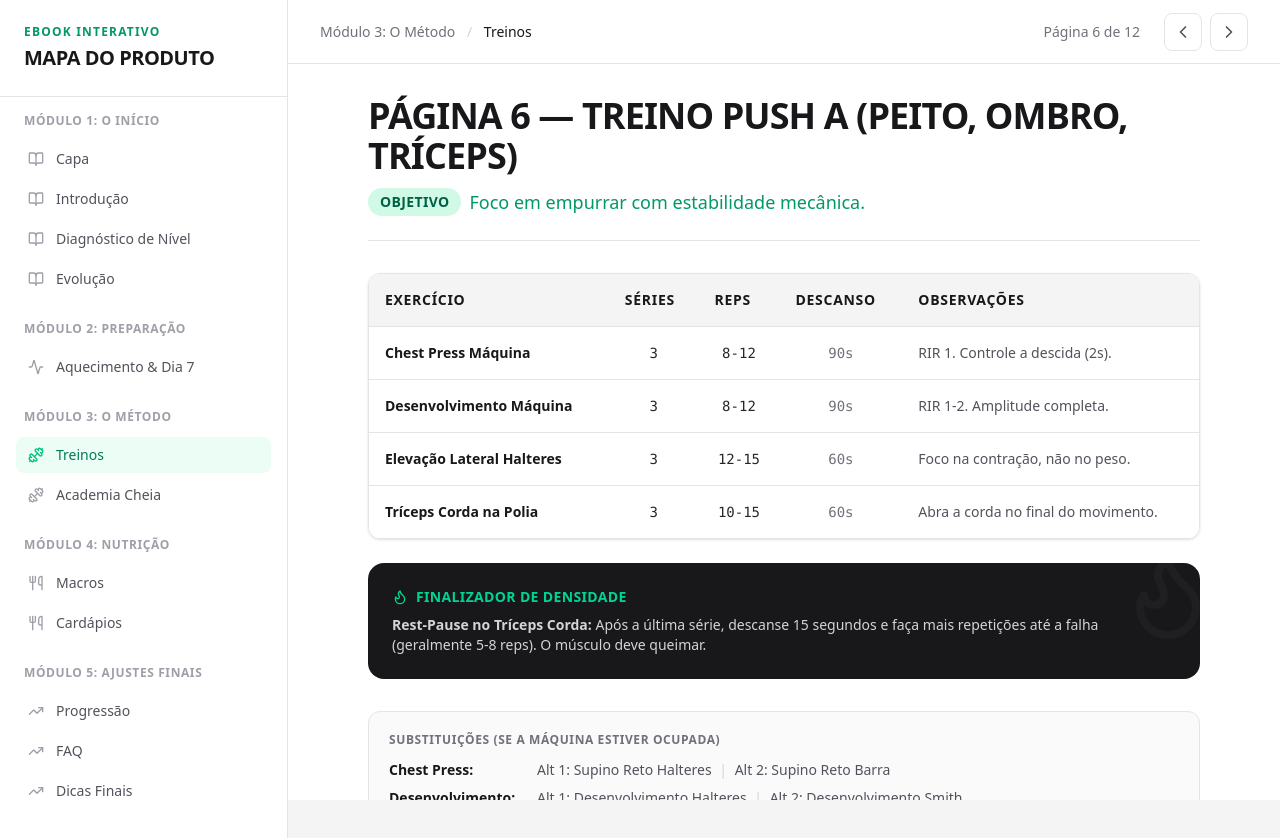
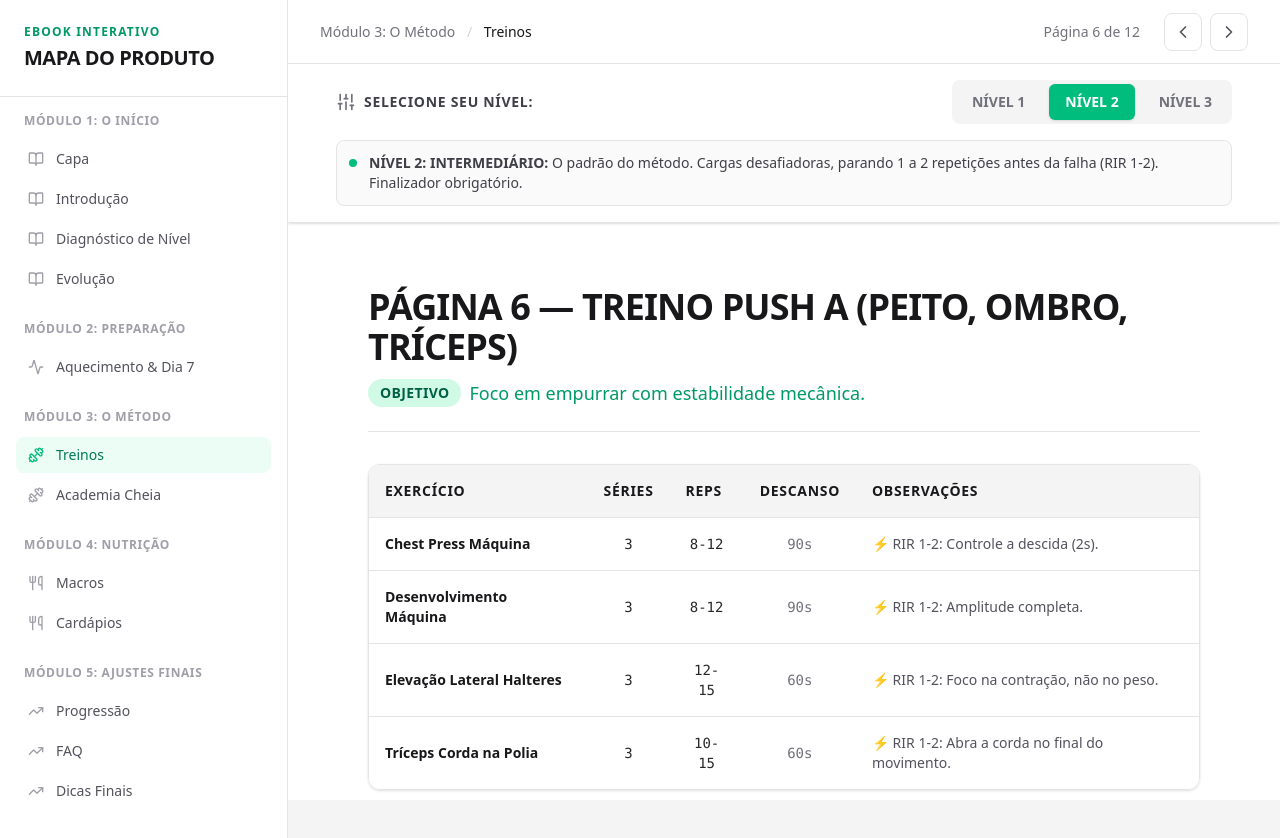
Before and after one commit to miguelmontezzo/ebookOS, a React (Vite) app: page / in a window 1280 px wide. Both pictures are taken after a click on the button "Treinos". Shown: the top 838 px of the page. Built offline with nearby package versions, Linux system fonts and the light colour scheme.

Commit message:
feat: Add training level selection to Modulo3
Introduces a training level selection feature allowing users to choose between beginner, intermediate, and advanced levels. This dynamically adjusts training intensity descriptions and finalizer instructions based on the selected level.

```diff
--- a/src/pages/Modulo3.tsx
+++ b/src/pages/Modulo3.tsx
@@ -1,5 +1,6 @@
+import { useState } from 'react';
 import { PageLayout } from '../components/PageLayout';
-import { Flame, AlertTriangle, ArrowRight } from 'lucide-react';
+import { Flame, AlertTriangle, ArrowRight, Sliders } from 'lucide-react';
 
 const TreinoTable = ({ rows }: { rows: any[] }) => (
   <div className="overflow-x-auto my-6 shadow-sm rounded-xl border border-zinc-200">
@@ -70,18 +71,90 @@ const ModoGluteoBox = () => (
 );
 
 export function Treinos() {
+  const [level, setLevel] = useState<1 | 2 | 3>(2);
+
+  const levelInfo = {
+    1: {
+      name: "NÍVEL 1: INICIANTE",
+      desc: "Foco total em aprender o movimento. Use cargas moderadas e pare as séries 3 repetições antes de falhar (RIR 3). O finalizador é opcional.",
+      color: "bg-zinc-200 text-zinc-800",
+      activeColor: "bg-zinc-800 text-white"
+    },
+    2: {
+      name: "NÍVEL 2: INTERMEDIÁRIO",
+      desc: "O padrão do método. Cargas desafiadoras, parando 1 a 2 repetições antes da falha (RIR 1-2). Finalizador obrigatório.",
+      color: "bg-emerald-100 text-emerald-800",
+      activeColor: "bg-emerald-500 text-white"
+    },
+    3: {
+      name: "NÍVEL 3: AVANÇADO",
+      desc: "Intensidade máxima. Vá até a falha em todas as últimas séries. O finalizador inclui um Drop-Set extra para chocar o músculo.",
+      color: "bg-red-100 text-red-800",
+      activeColor: "bg-red-600 text-white"
+    }
+  };
+
+  const adjustRows = (rows: any[]) => {
+    return rows.map(row => {
+      let prefix = "";
+      if (level === 1) prefix = "🎯 RIR 3: ";
+      else if (level === 2) prefix = "⚡ RIR 1-2: ";
+      else if (level === 3) prefix = "🔥 FALHA: ";
+
+      let cleanObs = row.obs.replace(/RIR \d(?:-\d)?\.?\s*/g, '');
+      return { ...row, obs: prefix + cleanObs };
+    });
+  };
+
+  const adjustFinalizador = (desc: string) => {
+    if (level === 1) return "OPCIONAL: Faça apenas 1 série extra com 50% da carga, 15 repetições controladas, sem ir até a falha.";
+    if (level === 3) return desc + " Após a falha, reduza a carga em 30% e faça mais um Drop-Set até a falha absoluta.";
+    return desc;
+  };
+
   return (
-    <div className="space-y-16">
+    <div className="space-y-16 relative">
+      {/* Level Selector Sticky Header */}
+      <div className="sticky top-0 z-30 bg-white/90 backdrop-blur-md border-b border-zinc-200 py-4 px-4 md:px-8 mb-8 shadow-sm">
+        <div className="max-w-4xl mx-auto">
+          <div className="flex flex-col md:flex-row md:items-center gap-4 justify-between">
+            <div className="flex items-center gap-2">
+              <Sliders className="w-5 h-5 text-zinc-500" />
+              <span className="font-bold text-sm text-zinc-700 uppercase tracking-wider">Selecione seu Nível:</span>
+            </div>
+            <div className="flex gap-2 bg-zinc-100 p-1 rounded-lg overflow-x-auto">
+              {[1, 2, 3].map((l) => (
+                <button
+                  key={l}
+                  onClick={() => setLevel(l as 1|2|3)}
+                  className={`px-4 py-2 rounded-md text-sm font-bold whitespace-nowrap transition-all ${
+                    level === l
+                      ? levelInfo[l as 1|2|3].activeColor + ' shadow-sm'
+                      : 'text-zinc-500 hover:bg-zinc-200'
+                  }`}
+                >
+                  NÍVEL {l}
+                </button>
+              ))}
+            </div>
+          </div>
+          <div className="mt-4 p-3 rounded-lg bg-zinc-50 border border-zinc-200 text-sm text-zinc-700 flex gap-3 items-start">
+            <div className={`mt-1.5 w-2 h-2 rounded-full shrink-0 ${level === 1 ? 'bg-zinc-800' : level === 2 ? 'bg-emerald-500' : 'bg-red-600'}`} />
+            <p><strong>{levelInfo[level].name}:</strong> {levelInfo[level].desc}</p>
+          </div>
+        </div>
+      </div>
+
       <PageLayout title="PÁGINA 6 — Treino PUSH A (Peito, Ombro, Tríceps)" objective="Foco em empurrar com estabilidade mecânica.">
-        <TreinoTable rows={[
+        <TreinoTable rows={adjustRows([
           { ex: "Chest Press Máquina", sets: "3", reps: "8-12", rest: "90s", obs: "RIR 1. Controle a descida (2s)." },
           { ex: "Desenvolvimento Máquina", sets: "3", reps: "8-12", rest: "90s", obs: "RIR 1-2. Amplitude completa." },
           { ex: "Elevação Lateral Halteres", sets: "3", reps: "12-15", rest: "60s", obs: "Foco na contração, não no peso." },
           { ex: "Tríceps Corda na Polia", sets: "3", reps: "10-15", rest: "60s", obs: "Abra a corda no final do movimento." }
-        ]} />
+        ])} />
         <FinalizadorBox
           title="Rest-Pause no Tríceps Corda"
-          desc="Após a última série, descanse 15 segundos e faça mais repetições até a falha (geralmente 5-8 reps). O músculo deve queimar."
+          desc={adjustFinalizador("Após a última série, descanse 15 segundos e faça mais repetições até a falha (geralmente 5-8 reps). O músculo deve queimar.")}
         />
         <SubstituicoesBox subs={[
           { ex: "Chest Press", alt1: "Supino Reto Halteres", alt2: "Supino Reto Barra" },
@@ -91,15 +164,15 @@ export function Treinos() {
       </PageLayout>
 
       <PageLayout title="PÁGINA 7 — Treino PULL A (Costas, Bíceps, Posterior Ombro)" objective="Foco em puxadas verticais e horizontais.">
-        <TreinoTable rows={[
+        <TreinoTable rows={adjustRows([
           { ex: "Pulldown (Puxada Alta)", sets: "3", reps: "8-12", rest: "90s", obs: "Estufe o peito, puxe com os cotovelos." },
           { ex: "Remada Máquina (Pegada Neutra)", sets: "3", reps: "8-12", rest: "90s", obs: "Aperte as escápulas no final." },
           { ex: "Crucifixo Inverso Máquina", sets: "3", reps: "12-15", rest: "60s", obs: "Movimento curto, foco no posterior de ombro." },
           { ex: "Rosca na Polia (Barra Reta)", sets: "3", reps: "10-15", rest: "60s", obs: "Cotovelos colados no corpo." }
-        ]} />
+        ])} />
         <FinalizadorBox
           title="Rest-Pause na Rosca Polia"
-          desc="Após a última série, descanse 15 segundos e faça mais repetições até a falha. Bíceps estourando."
+          desc={adjustFinalizador("Após a última série, descanse 15 segundos e faça mais repetições até a falha. Bíceps estourando.")}
         />
         <SubstituicoesBox subs={[
           { ex: "Pulldown", alt1: "Barra Fixa (com elástico)", alt2: "Puxada Alta Triângulo" },
@@ -109,15 +182,15 @@ export function Treinos() {
       </PageLayout>
 
       <PageLayout title="PÁGINA 8 — Treino LEGS A (Foco Posterior e Glúteo)" objective="Desenvolvimento da cadeia posterior da perna.">
-        <TreinoTable rows={[
+        <TreinoTable rows={adjustRows([
           { ex: "Cadeira Flexora", sets: "3", reps: "10-15", rest: "90s", obs: "Segure 1s na contração máxima." },
           { ex: "Hip Thrust Máquina (Elevação Pélvica)", sets: "3", reps: "8-12", rest: "90s", obs: "Força no calcanhar, contraia o glúteo." },
           { ex: "Leg Press (Pés altos e afastados)", sets: "3", reps: "10-12", rest: "90s", obs: "Foco em alongar o glúteo na descida." },
           { ex: "Cadeira Extensora (Leve)", sets: "2", reps: "15-20", rest: "60s", obs: "Apenas para fluxo sanguíneo no quadríceps." }
-        ]} />
+        ])} />
         <FinalizadorBox
           title="Rest-Pause na Cadeira Flexora"
-          desc="Faça a última série, descanse 15s, faça mais 5-8 reps. Descanse 15s, faça mais reps até a falha total."
+          desc={adjustFinalizador("Faça a última série, descanse 15s, faça mais 5-8 reps. Descanse 15s, faça mais reps até a falha total.")}
         />
         <SubstituicoesBox subs={[
           { ex: "Cadeira Flexora", alt1: "Mesa Flexora", alt2: "Stiff com Halteres" },
@@ -127,15 +200,15 @@ export function Treinos() {
       </PageLayout>
 
       <PageLayout title="PÁGINA 9 — Treino PUSH B (Peito, Ombro, Tríceps)" objective="Variação de ângulos para estímulo completo.">
-        <TreinoTable rows={[
+        <TreinoTable rows={adjustRows([
           { ex: "Supino Inclinado Halteres", sets: "3", reps: "8-12", rest: "90s", obs: "Foco na porção superior do peito." },
           { ex: "Peck Deck (Voador)", sets: "3", reps: "10-15", rest: "60s", obs: "Aperte o peito no meio." },
           { ex: "Elevação Lateral Polia", sets: "3", reps: "12-15", rest: "60s", obs: "Tensão contínua no ombro." },
           { ex: "Tríceps Testa Polia", sets: "3", reps: "10-15", rest: "60s", obs: "Cotovelos apontados para frente." }
-        ]} />
+        ])} />
         <FinalizadorBox
           title="Rest-Pause no Peck Deck"
-          desc="Após a última série, 15s de pausa, máximo de reps. Peitoral vai queimar."
+          desc={adjustFinalizador("Após a última série, 15s de pausa, máximo de reps. Peitoral vai queimar.")}
         />
         <SubstituicoesBox subs={[
           { ex: "Supino Inclinado Halteres", alt1: "Chest Press Inclinado", alt2: "Supino Inclinado Smith" },
@@ -144,15 +217,15 @@ export function Treinos() {
       </PageLayout>
 
       <PageLayout title="PÁGINA 10 — Treino PULL B (Costas, Bíceps)" objective="Foco em espessura das costas.">
-        <TreinoTable rows={[
+        <TreinoTable rows={adjustRows([
           { ex: "Remada Baixa Polia (Triângulo)", sets: "3", reps: "8-12", rest: "90s", obs: "Puxe em direção ao umbigo." },
           { ex: "Pulldown Pegada Supinada (Invertida)", sets: "3", reps: "8-12", rest: "90s", obs: "Foco no latíssimo do dorso." },
           { ex: "Pull-over Polia Alta (Corda)", sets: "3", reps: "12-15", rest: "60s", obs: "Braços semi-estendidos." },
           { ex: "Rosca Martelo Halteres", sets: "3", reps: "10-12", rest: "60s", obs: "Trabalha braquial e antebraço." }
-        ]} />
+        ])} />
         <FinalizadorBox
           title="Rest-Pause no Pull-over"
-          desc="Última série + 15s pausa + falha."
+          desc={adjustFinalizador("Última série + 15s pausa + falha.")}
         />
         <SubstituicoesBox subs={[
           { ex: "Remada Baixa", alt1: "Remada Máquina Articulada", alt2: "Remada Curvada Pegada Supinada" },
@@ -161,15 +234,15 @@ export function Treinos() {
       </PageLayout>
 
       <PageLayout title="PÁGINA 11 — Treino LEGS B (Foco Quadríceps)" objective="Desenvolvimento da parte frontal da perna.">
-        <TreinoTable rows={[
+        <TreinoTable rows={adjustRows([
           { ex: "Agachamento no Smith", sets: "3", reps: "8-12", rest: "90s", obs: "Pés levemente à frente. Desça até 90 graus ou mais." },
           { ex: "Leg Press (Pés baixos e juntos)", sets: "3", reps: "10-12", rest: "90s", obs: "Foco total no quadríceps." },
           { ex: "Cadeira Extensora", sets: "3", reps: "12-15", rest: "60s", obs: "Segure 1s em cima." },
           { ex: "Panturrilha Sentado (Máquina)", sets: "4", reps: "15-20", rest: "45s", obs: "Alongue bem na descida." }
-        ]} />
+        ])} />
         <FinalizadorBox
           title="Rest-Pause na Cadeira Extensora"
-          desc="Última série + 15s pausa + falha. Você vai ter dificuldade para andar depois disso."
+          desc={adjustFinalizador("Última série + 15s pausa + falha. Você vai ter dificuldade para andar depois disso.")}
         />
         <SubstituicoesBox subs={[
           { ex: "Agachamento Smith", alt1: "Agachamento Livre", alt2: "Hack Squat" },
```
